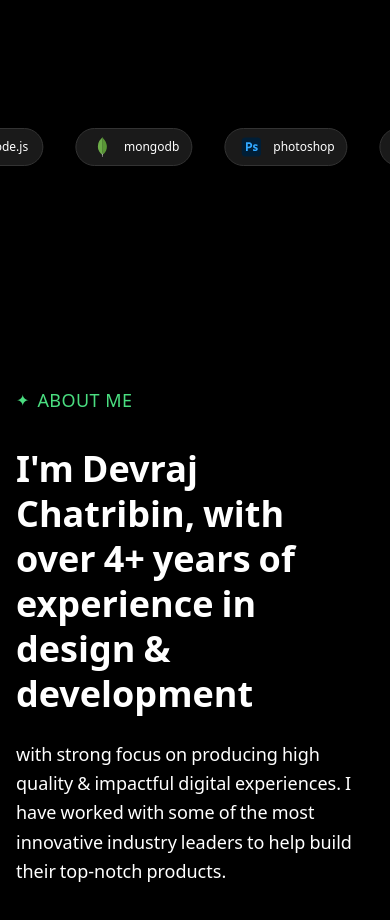
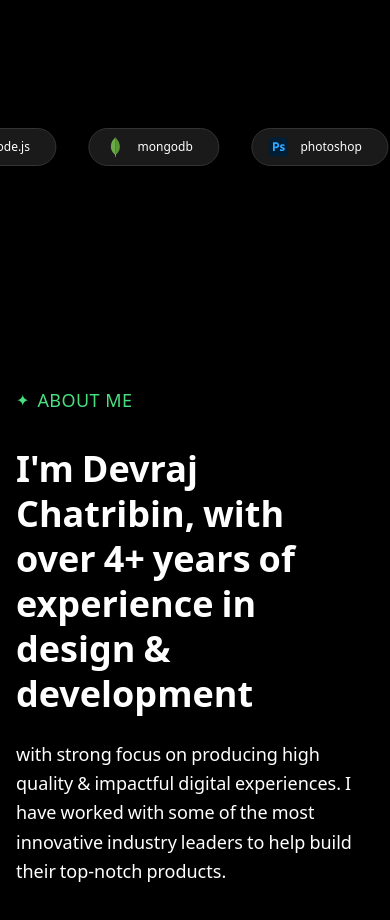
Before and after one commit to akram-999/akram-ahil, a Next.js app in the folder akram-ahil-portfolio/: page / in a window 390 px wide. Shown: the part 1320-2240 px from the top of the page. Built offline with nearby package versions, Linux system fonts and the light colour scheme.

Commit message:
Refactor Skills component styles and structure; update icon handling and improve layout for better visual consistency

```diff
--- a/akram-ahil-portfolio/src/components/Skills/Skills.css
+++ b/akram-ahil-portfolio/src/components/Skills/Skills.css
@@ -23,7 +23,7 @@
   display: flex;
   align-items: center;
   gap: 0.75rem;
-  padding: 0.5rem 3rem 0.5rem 1rem;
+  padding: 0.5rem 2rem 0.5rem 1rem;
   text-align: center;
   background: #1a1a1a;
   border-radius: 9999px;
@@ -37,10 +37,21 @@
   border-color: #404040;
 }
 
-.skill-item img {
+.skill-icon-container {
   width: 24px;
   height: 24px;
-  object-fit: contain;
+  display: flex;
+  align-items: center;
+  justify-content: center;
+}
+
+.skill-item img,
+.skill-item span img {
+  width: 24px !important;
+  height: 24px !important;
+  object-fit: contain !important;
+  max-width: none !important;
+  position: relative !important;
 }
 
 .skill-item span {
@@ -71,14 +82,20 @@
 
   .skill-item {
     display: flex;
-  align-items: center;
-  gap: 0.75rem;
-  padding: 0.5rem 2rem 0.5rem 1rem;
+    align-items: center;
+    gap: 0.75rem;
+    padding: 0.5rem 1.6rem 0.5rem 1rem;
   }
 
-  .skill-item img {
+  .skill-icon-container {
     width: 20px;
     height: 20px;
+  }
+
+  .skill-item img,
+  .skill-item span img {
+    width: 20px !important;
+    height: 20px !important;
   }
 
   .skill-item span {
--- a/akram-ahil-portfolio/src/components/Skills/Skils.jsx
+++ b/akram-ahil-portfolio/src/components/Skills/Skils.jsx
@@ -11,7 +11,7 @@ export default function Skils() {
     { name: 'photoshop', icon: '/skils/photoshop.svg' },
     { name: 'react', icon: '/skils/react.svg' },
     { name: 'next', icon: '/skils/nextjs.svg' },
-    { name: 'postgre', icon: '/skils/postgre.svg' },
+    { name: 'postgre', icon: '/skils/Postgre.svg' },
     { name: 'mysql', icon: '/skils/mysql.svg' },
     { name: 'docker', icon: '/skils/docker.svg'},
     { name: 'express', icon: '/skils/express.svg' },
@@ -34,26 +34,38 @@ export default function Skils() {
         <div className="skills-track">
           {skills.map((skill, index) => (
             <div key={index} className="skill-item">
+              <div className="skill-icon-container">
                 <Image
                   src={skill.icon}
                   alt={skill.name}
                   width={24}
                   height={24}
                   unoptimized={true}
+                  onError={(e) => {
+                    // Fall back to text if image fails to load
+                    e.target.style.display = 'none';
+                  }}
                 />
+              </div>
               <span>{skill.name}</span>
             </div>
           ))}
 
           {skills.map((skill, index) => (
             <div key={`duplicate-${index}`} className="skill-item">
+              <div className="skill-icon-container">
                 <Image
                   src={skill.icon}
                   alt={skill.name}
                   width={24}
                   height={24}
                   unoptimized={true}
+                  onError={(e) => {
+                    // Fall back to text if image fails to load
+                    e.target.style.display = 'none';
+                  }}
                 />
+              </div>
               <span>{skill.name}</span>
             </div>
           ))}
```
Lines whose indentation alone changed are shown as unchanged.
